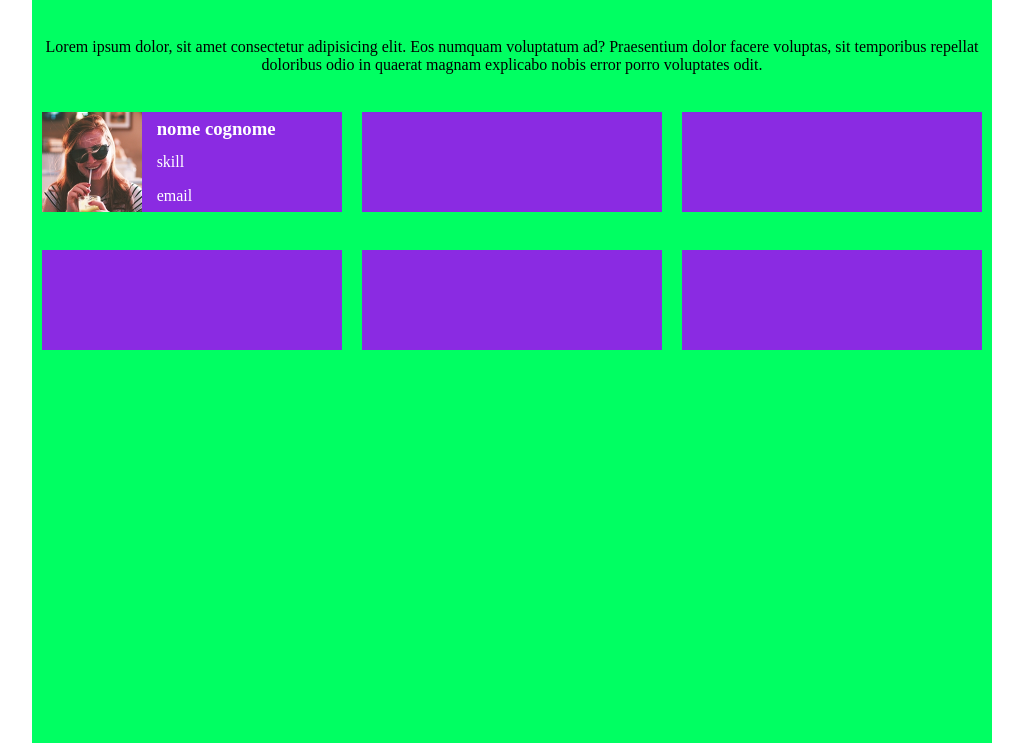
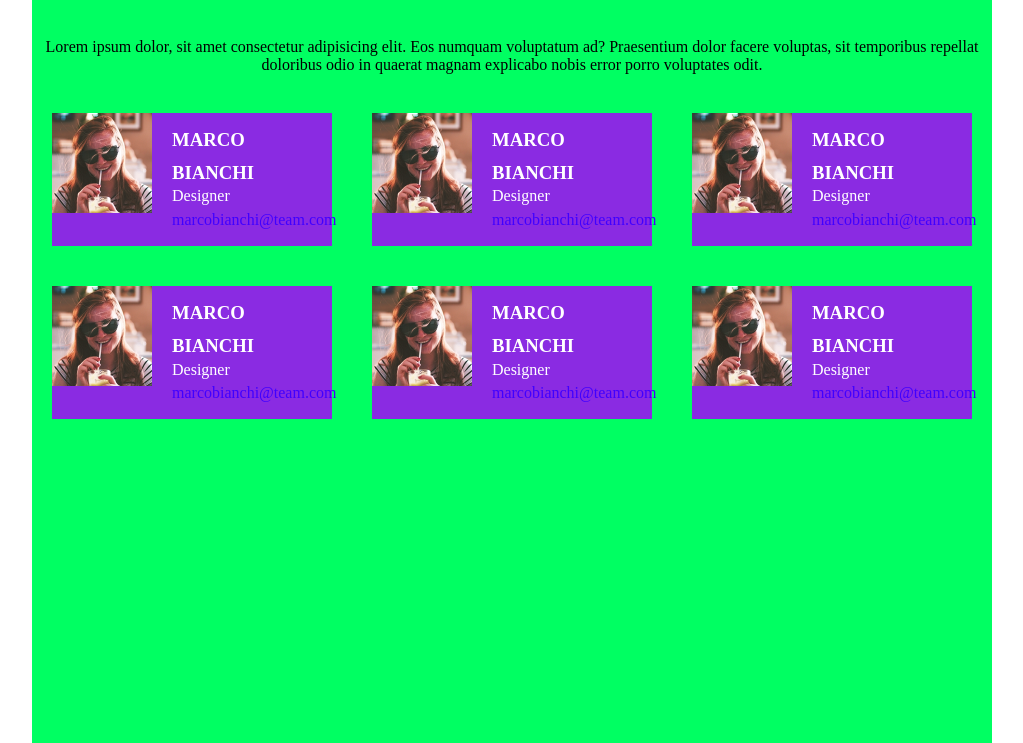
Before and after one commit to Luz42/html-css-float-cards, a plain HTML site: page index.html in a window 1280 px wide. Shown: the part 57-800 px from the top of the page, without its empty margins (128-1151 px from the left). Drawn offline with Linux system fonts and the light colour scheme.

Commit message:
completato LAYOUT

```diff
--- a/index.html
+++ b/index.html
@@ -25,16 +25,51 @@
             <div class="card">
                 <img src="img/female1.png" alt="team member">
                 <div class="info">
-                    <h3>nome cognome</h3>
-                    <p>skill</p>
-                    <p>email</p>
+                    <h3>MARCO BIANCHI</h3>
+                    <p>Designer</p>
+                    <p>marcobianchi@team.com</p>
                 </div>
             </div>
-            <div class="card"></div>
-            <div class="card"></div>
-            <div class="card"></div>
-            <div class="card"></div>
-            <div class="card"></div>
+            <div class="card">
+                <img src="img/female1.png" alt="team member">
+                <div class="info">
+                    <h3>MARCO BIANCHI</h3>
+                    <p>Designer</p>
+                    <p>marcobianchi@team.com</p>
+                </div>
+            </div>
+            <div class="card">
+                <img src="img/female1.png" alt="team member">
+                <div class="info">
+                    <h3>MARCO BIANCHI</h3>
+                    <p>Designer</p>
+                    <p>marcobianchi@team.com</p>
+                </div>
+            </div>
+            <div class="card">
+                <img src="img/female1.png" alt="team member">
+                <div class="info">
+                    <h3>MARCO BIANCHI</h3>
+                    <p>Designer</p>
+                    <p>marcobianchi@team.com</p>
+                </div>
+            </div>
+            <div class="card">
+                <img src="img/female1.png" alt="team member">
+                <div class="info">
+                    <h3>MARCO BIANCHI</h3>
+                    <p>Designer</p>
+                    <p>marcobianchi@team.com</p>
+                </div>
+            </div>
+            <div class="card">
+                <img src="img/female1.png" alt="team member">
+                <div class="info">
+                    <h3>MARCO BIANCHI</h3>
+                    <p>Designer</p>
+                    <p>marcobianchi@team.com</p>
+                </div>
+            </div>
         </main>
         <!-- end TEAM -->
     </div>
--- a/style.css
+++ b/style.css
@@ -39,13 +39,13 @@ main::after,
 /* end CLEARFIX */
 
 .card {
-    width: calc(94% / 3);
+    width: calc(100% / 3 - 40px);
     background-color: blueviolet;
-    margin: 2% 1%;
+    margin: 20px;
 }
 
-img,
-.card {
+
+img {
     height: 100px;
 }
 
@@ -58,15 +58,26 @@ img {
 .info {
     width: calc(100% - 100px);
     height: 100%;
-    padding: 0 5%;
+    padding: 0 20px;
 }
 
 h3,
 .info>p {
-    color: rgb(225, 255, 0);
     line-height: calc(100px / 3);
     color: white;
 }
 
+h3 {
+    margin-top: 10px;
+}
+
+p:nth-child(3) {
+    color: rgb(64, 0, 255);
+    margin-bottom: 10px;
+}
+
+.info p:nth-child(2) {
+    margin: -10px 0;
+}
 
 /* ------/TEAM------ */
```
